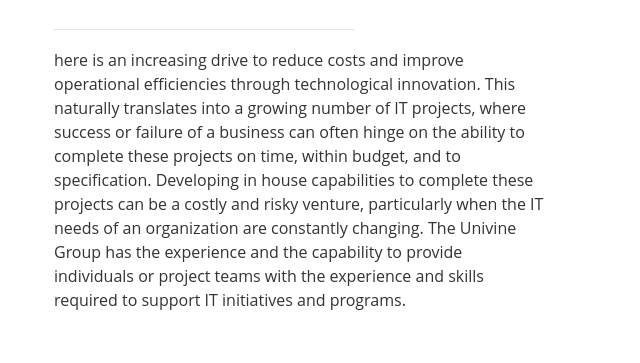
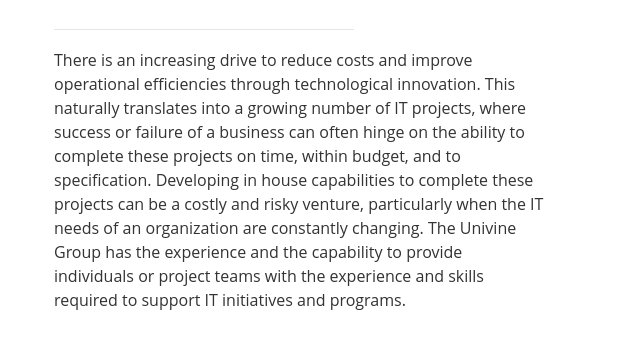
Before and after one commit to univinegroup/univinegroup.github.io, a website: page sa.html in a window 1280 px wide. Shown: the part 437-800 px from the top of the page, 341-981 px from the left. Drawn offline with Linux system fonts and the light colour scheme.

Commit message:
Update sa.html

```diff
--- a/sa.html
+++ b/sa.html
@@ -99,8 +99,8 @@
             <div class="column right2">
               <div class="linestyle"><hr></div>
               <p class="contactstyle2">
-                here is an increasing drive to reduce costs and improve operational efficiencies through technological innovation. This naturally translates into a growing number of IT projects, where success or failure of a business can often hinge on the ability to complete these projects on time, within budget, and to specification. Developing in house capabilities to complete these projects can be a costly and risky venture, particularly when the IT needs of an organization are constantly changing.
-              The Univine Group has the experience and the capability to provide individuals or project teams with the experience and skills required to support IT initiatives and programs.
+                There is an increasing drive to reduce costs and improve operational efficiencies through technological innovation. This naturally translates into a growing number of IT projects, where success or failure of a business can often hinge on the ability to complete these projects on time, within budget, and to specification. Developing in house capabilities to complete these projects can be a costly and risky venture, particularly when the IT needs of an organization are constantly changing.
+                The Univine Group has the experience and the capability to provide individuals or project teams with the experience and skills required to support IT initiatives and programs.
 
 
               </p>
```
